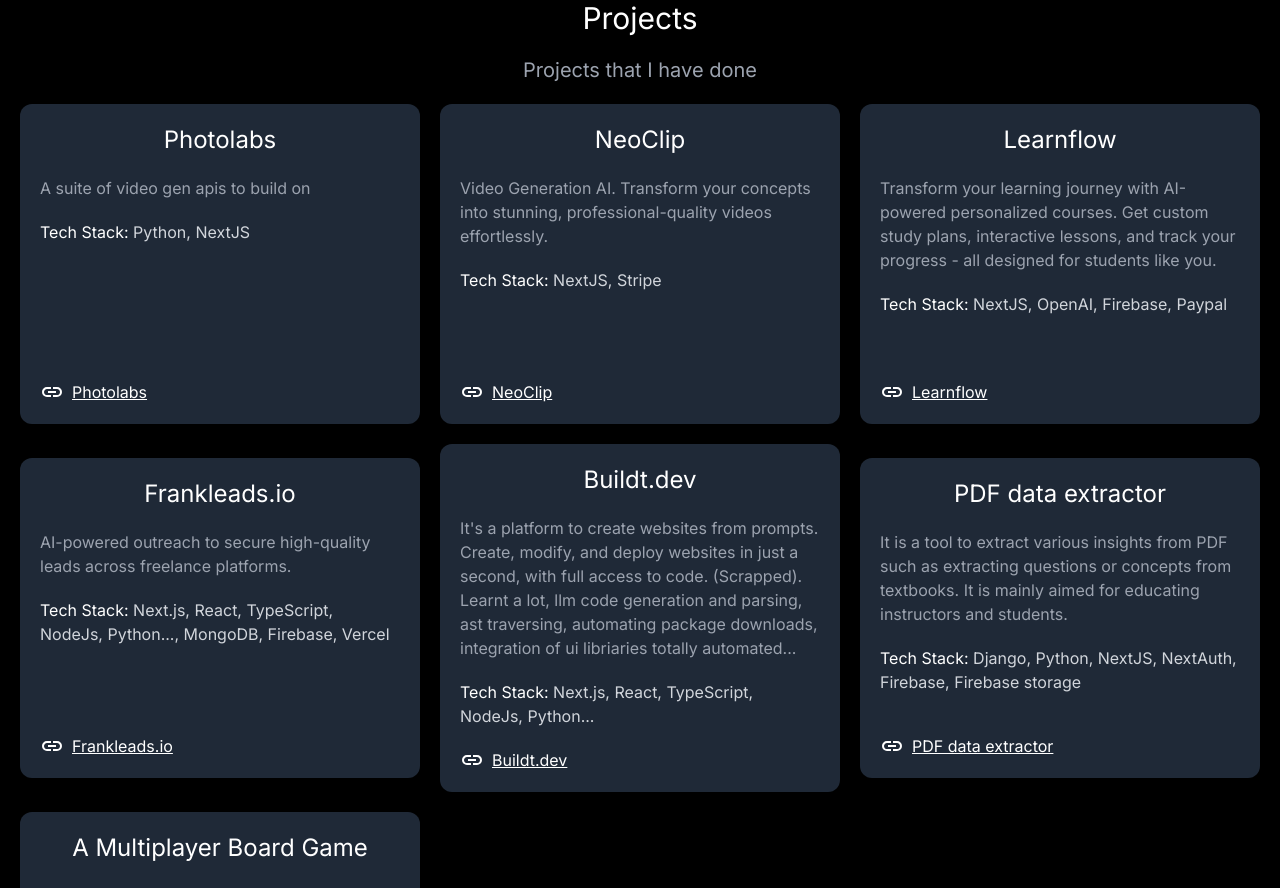
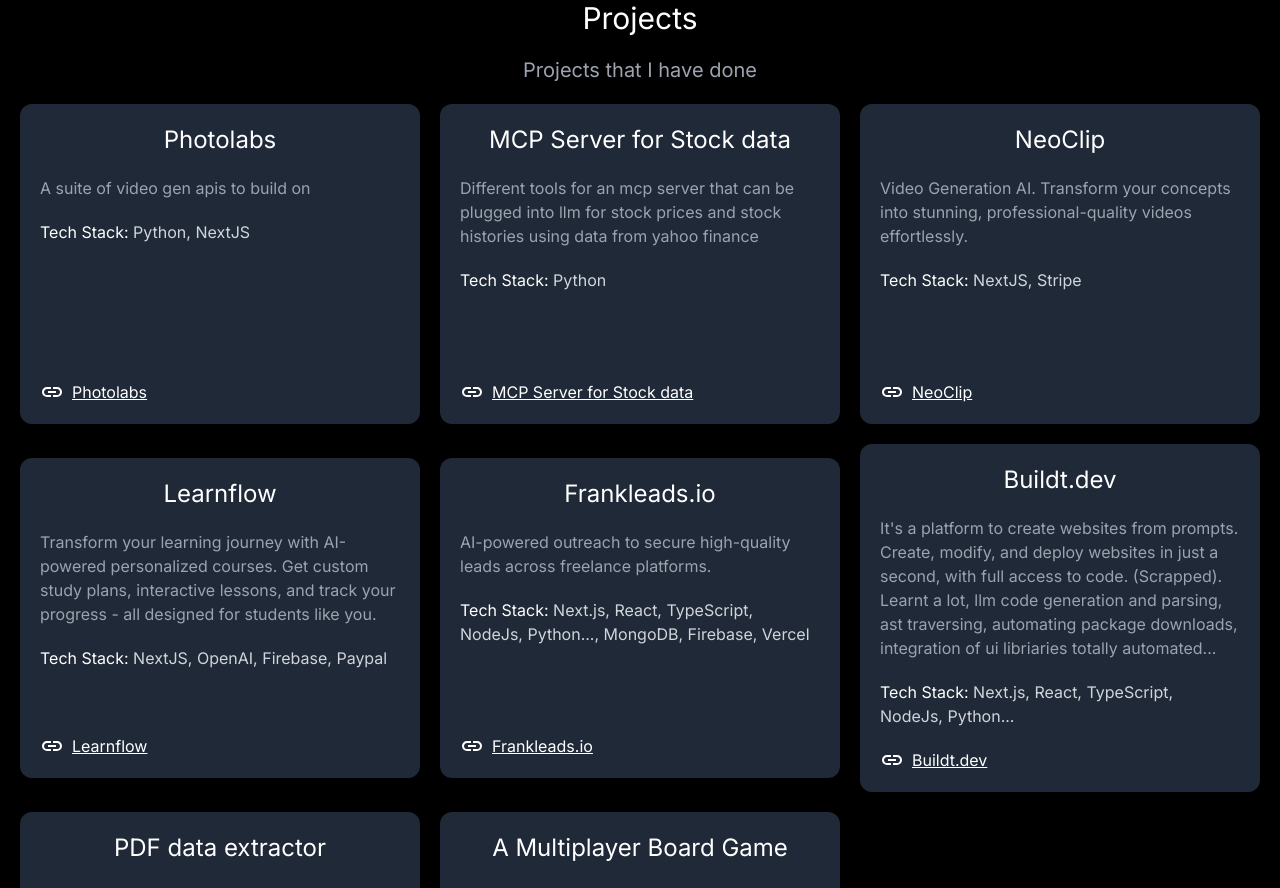
Before and after one commit to User-1289/portfolio, a Next.js app: page / in a window 1280 px wide. Shown: the part 1340-2228 px from the top of the page. Built offline with nearby package versions, Linux system fonts and the light colour scheme.

Commit message:
Add MCP Server project details to Projects component
Added a new project entry for MCP Server for Stock data with relevant details and URL.

```diff
--- a/src/app/components/Projects.tsx
+++ b/src/app/components/Projects.tsx
@@ -8,6 +8,12 @@
             details:"A suite of video gen apis to build on ",
             techStacks: "Python, NextJS",
             url:"https://photolabs.dev"
+        },
+        {
+            name:"MCP Server for Stock data",
+            details: "Different tools for an mcp server that can be plugged into llm for stock prices and stock histories using data from yahoo finance",
+            techStacks:"Python",
+            url:"https://github.com/User-1289/stock-mcp-server"
         },
         {
             name:"NeoClip",
```
